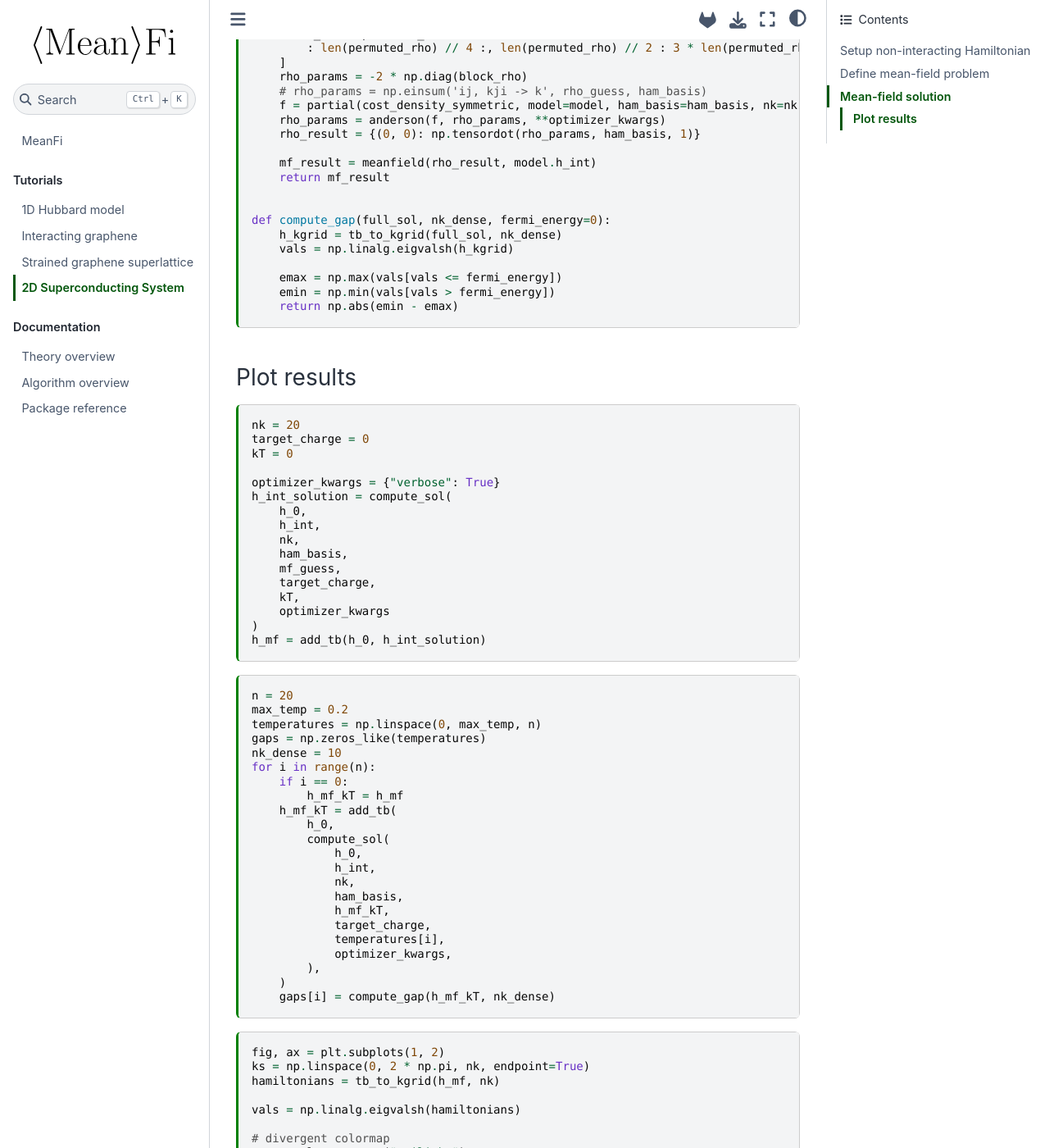
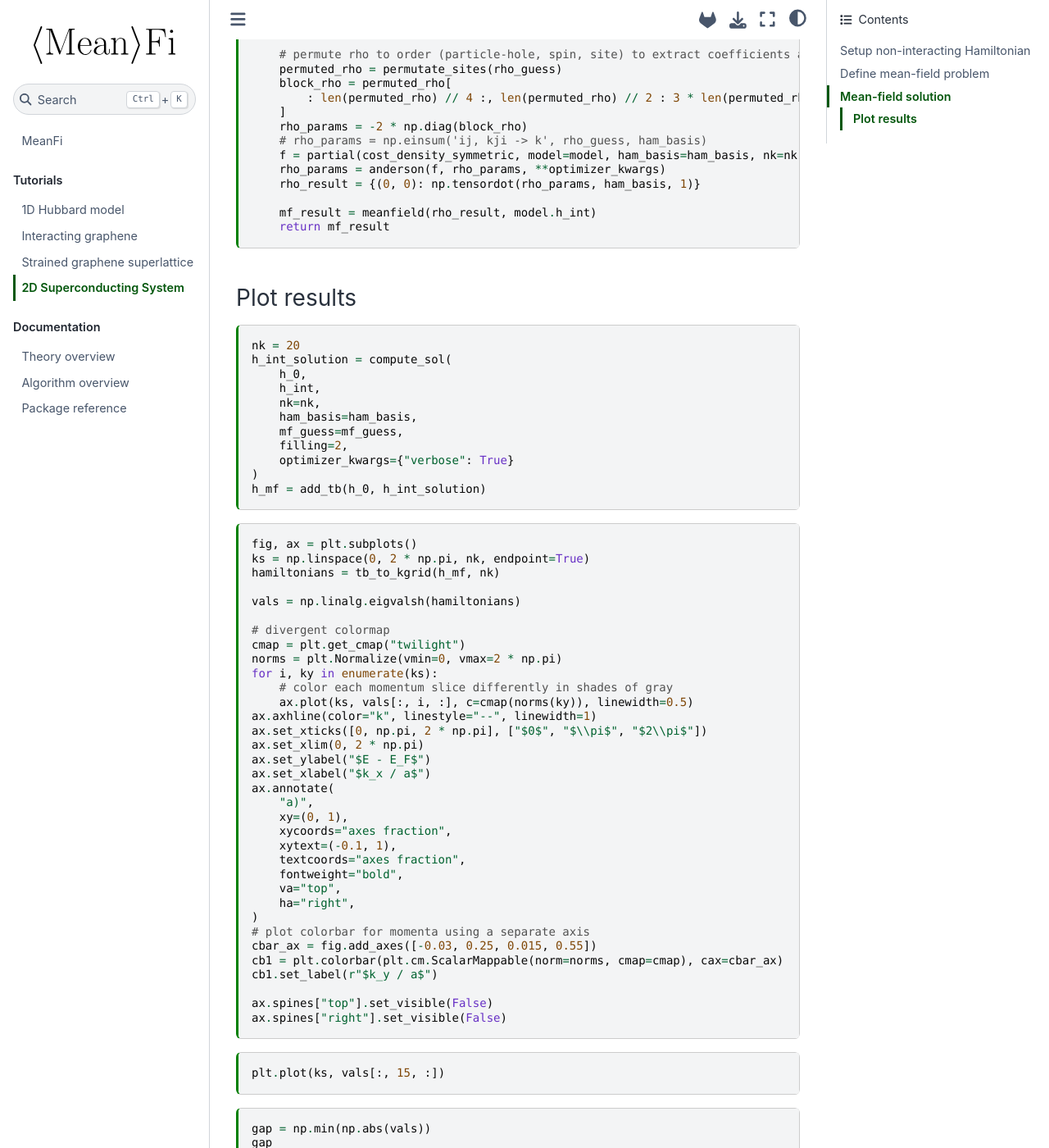
Before and after one commit to quantum-tinkerer/MeanFi, a Sphinx documentation site: the page built from docs/source/tutorial/superconducting_2d.md, in a window 1280 px wide and 1400 px high, scrolled down 3672 px. Shown: the whole window at 82% size. Built offline with Sphinx 7.4.7 and the Sphinx Book theme 1.1.4, drawn with Linux system fonts in a browser that asks for light colours; the version number could not be read and is left out; some of the changed text lies outside the part shown.

````diff
--- a/docs/source/tutorial/superconducting_2d.md
+++ b/docs/source/tutorial/superconducting_2d.md
@@ -78,7 +78,14 @@ syst[square_lattice.neighbors(1)] = np.kron(tau_z, np.eye(nspin))
 ```
 
 For simplicity, we set the chemical potential $\mu = 0$ and the hopping amplitude $t = 1$.
-We confirm the band structure of the non-interacting Hamiltonian by computing the eigenvalues over a grid in momentum space using `kwant.wraparound`.
+
+At this point, we can visualize the lattice structure:
+
+```{code-cell} ipython3
+kwant.plot(syst)
+```
+
+and confirm the band structure of the non-interacting Hamiltonian by computing the eigenvalues over a grid in momentum space using `kwant.wraparound`:
 
 ```{code-cell} ipython3
 wrapped_syst = kwant.wraparound.wraparound(syst).finalized()
@@ -169,7 +176,6 @@ def permutate_sites(operator):
 scale = 1
 random_coeffs = scale * np.random.rand(len(ham_basis))
 mf_guess = {(0, 0): np.tensordot(random_coeffs, ham_basis, 1)}
-charge_op = np.kron(tau_z, np.eye(nspin))
 ```
 
 
@@ -198,15 +204,12 @@ def compute_sol(
     nk,
     ham_basis,
     mf_guess,
-    target_charge,
-    kT,
+    filling,
     optimizer_kwargs
 ):
-    model = Model(h_0, h_int, target_charge, charge_op, kT)
+    model = Model(h_0, h_int, filling)
 
-    rho_guess = density_matrix(
-        add_tb(model.h_0, mf_guess), model.charge_op, model.target_charge, model.kT, nk
-    )[0][(0, 0)]
+    rho_guess = density_matrix(add_tb(model.h_0, mf_guess), filling, nk)[0][(0, 0)]
 
     # permute rho to order (particle-hole, spin, site) to extract coefficients and avoid einsum
     permuted_rho = permutate_sites(rho_guess)
@@ -221,66 +224,26 @@ def compute_sol(
 
     mf_result = meanfield(rho_result, model.h_int)
     return mf_result
-
-
-def compute_gap(full_sol, nk_dense, fermi_energy=0):
-    h_kgrid = tb_to_kgrid(full_sol, nk_dense)
-    vals = np.linalg.eigvalsh(h_kgrid)
-
-    emax = np.max(vals[vals <= fermi_energy])
-    emin = np.min(vals[vals > fermi_energy])
-    return np.abs(emin - emax)
 ```
 
 ### Plot results
 
 ```{code-cell} ipython3
 nk = 20
-target_charge = 0
-kT = 0
-
-optimizer_kwargs = {"verbose": True}
 h_int_solution = compute_sol(
     h_0,
     h_int,
-    nk,
-    ham_basis,
-    mf_guess,
-    target_charge,
-    kT,
-    optimizer_kwargs
+    nk=nk,
+    ham_basis=ham_basis,
+    mf_guess=mf_guess,
+    filling=2,
+    optimizer_kwargs={"verbose": True}
 )
 h_mf = add_tb(h_0, h_int_solution)
 ```
 
 ```{code-cell} ipython3
-n = 20
-max_temp = 0.2
-temperatures = np.linspace(0, max_temp, n)
-gaps = np.zeros_like(temperatures)
-nk_dense = 10
-for i in range(n):
-    if i == 0:
-        h_mf_kT = h_mf
-    h_mf_kT = add_tb(
-        h_0,
-        compute_sol(
-            h_0,
-            h_int,
-            nk,
-            ham_basis,
-            h_mf_kT,
-            target_charge,
-            temperatures[i],
-            optimizer_kwargs,
-        ),
-    )
-    gaps[i] = compute_gap(h_mf_kT, nk_dense)
-
-```
-
-```{code-cell} ipython3
-fig, ax = plt.subplots(1, 2)
+fig, ax = plt.subplots()
 ks = np.linspace(0, 2 * np.pi, nk, endpoint=True)
 hamiltonians = tb_to_kgrid(h_mf, nk)
 
@@ -291,13 +254,13 @@ cmap = plt.get_cmap("twilight")
 norms = plt.Normalize(vmin=0, vmax=2 * np.pi)
 for i, ky in enumerate(ks):
     # color each momentum slice differently in shades of gray
-    ax[0].plot(ks, vals[:, i, :], c=cmap(norms(ky)), linewidth=0.5)
-ax[0].axhline(color="k", linestyle="--", linewidth=1)
-ax[0].set_xticks([0, np.pi, 2 * np.pi], ["$0$", "$\\pi$", "$2\\pi$"])
-ax[0].set_xlim(0, 2 * np.pi)
-ax[0].set_ylabel("$E - E_F$")
-ax[0].set_xlabel("$k_x / a$")
-ax[0].annotate(
+    ax.plot(ks, vals[:, i, :], c=cmap(norms(ky)), linewidth=0.5)
+ax.axhline(color="k", linestyle="--", linewidth=1)
+ax.set_xticks([0, np.pi, 2 * np.pi], ["$0$", "$\\pi$", "$2\\pi$"])
+ax.set_xlim(0, 2 * np.pi)
+ax.set_ylabel("$E - E_F$")
+ax.set_xlabel("$k_x / a$")
+ax.annotate(
     "a)",
     xy=(0, 1),
     xycoords="axes fraction",
@@ -312,35 +275,8 @@ cbar_ax = fig.add_axes([-0.03, 0.25, 0.015, 0.55])
 cb1 = plt.colorbar(plt.cm.ScalarMappable(norm=norms, cmap=cmap), cax=cbar_ax)
 cb1.set_label(r"$k_y / a$")
 
-
-def gap_over_temp(T, Tc, gap_0):
-    gap = gap_0 * np.tanh(1.74 * np.sqrt(np.maximum(Tc / T - 1, 0)))
-    return gap
-
-
-theory_gaps = gap_over_temp(temperatures, 0.195, gaps[0])
-
-ax[1].margins(x=0)
-ax[1].plot(temperatures, theory_gaps, linestyle=":", linewidth=2, label="Theoretical")
-
-ax[1].plot(temperatures, gaps, label="Calculated")
-ax[1].legend().set_zorder(101)
-ax[1].set_xlabel(r"$k_B T$")
-ax[1].set_ylabel("Gap")
-ax[1].annotate(
-    "b)",
-    xy=(0, 1),
-    xycoords="axes fraction",
-    xytext=(-0.1, 1),
-    textcoords="axes fraction",
-    fontweight="bold",
-    va="top",
-    ha="right",
-)
-
-for ax_i in ax:
-    ax_i.spines["top"].set_visible(False)
-    ax_i.spines["right"].set_visible(False)
+ax.spines["top"].set_visible(False)
+ax.spines["right"].set_visible(False)
 ```
 
 ```{code-cell} ipython3
````
Also changed, not shown: other parts of docs/source/tutorial/superconducting_2d.md (+1 -1 lines).
